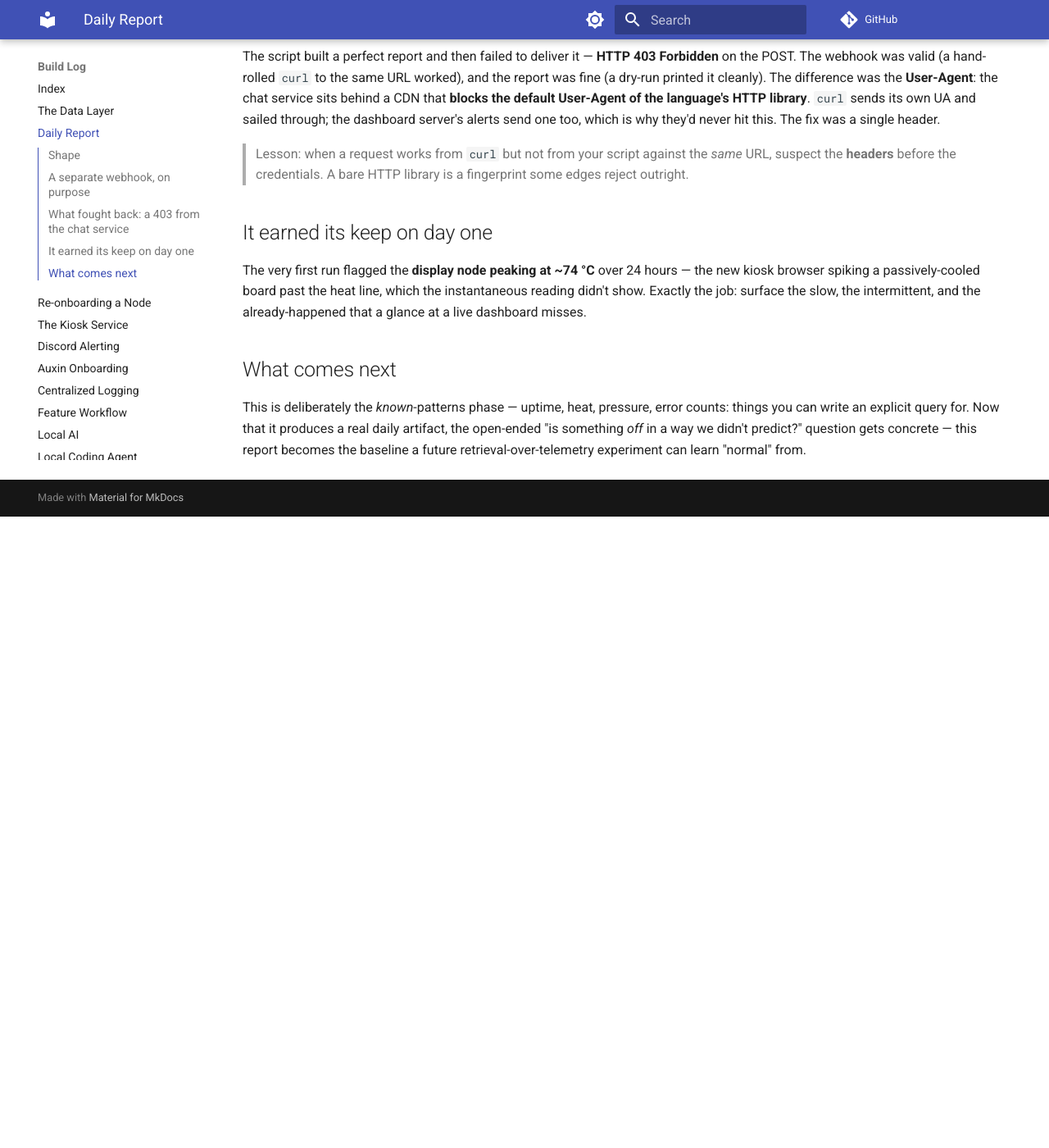
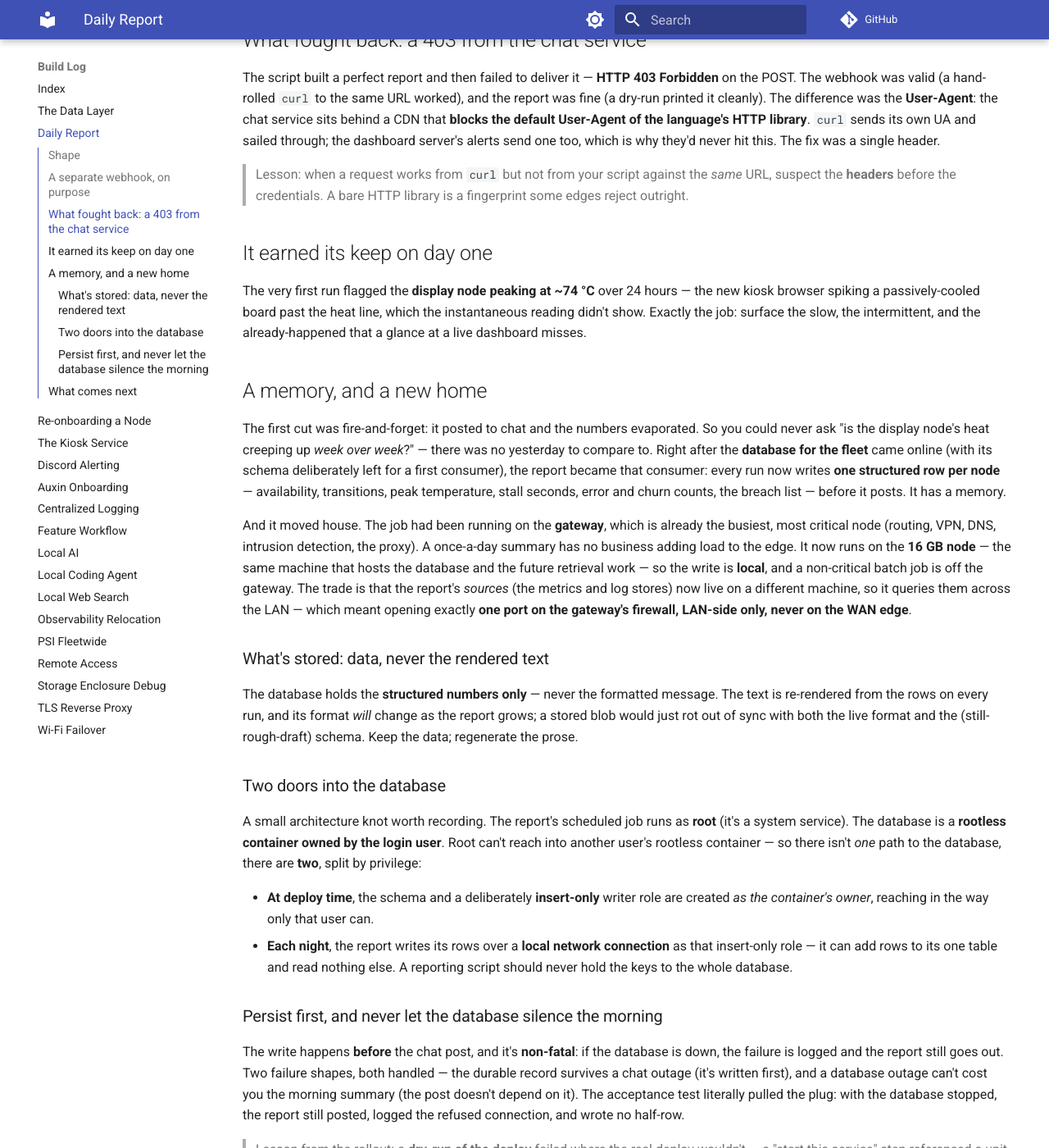
Before and after one commit to Caleb-Wrobel/fangs-doc, an MkDocs documentation site: the page built from docs/log/2026-06-daily-report.md, in a window 1280 px wide and 1400 px high, scrolled down 774 px. Shown: the whole window at 82% size. Built offline with MkDocs 1.6.1 and Material for MkDocs 9.7.7, drawn with Linux system fonts in a browser that asks for light colours; comment, search, counter and statistics services are not loaded; before the commit the page ends 1404 px from its top, so only the background shows below that; some of the changed text lies outside the part shown.

Commit message:
the report finds home / each dawn it writes down the truth / before it speaks it
log: daily report gains a memory and moves to the AI node

The daily report became the data layer's first consumer: it relocated off the
gateway onto the node hosting the database and now persists one structured row
per node each run (numbers only, never the rendered text) before it posts.
Documents the two-writer privilege split (root job vs. rootless container),
persist-first/non-fatal delivery, the single LAN-only firewall port for
cross-node queries, and the check-mode dry-run lesson. Closes the data-layer
entry's "empty room" thread now that a real consumer shaped the first table.

```diff
--- a/docs/log/2026-06-daily-report.md
+++ b/docs/log/2026-06-daily-report.md
@@ -16,7 +16,8 @@ standard-library script that:
 - formats a terse digest and posts it to a **chat-channel webhook**.
 
 No new dependencies, no new database, no new delivery channel — it reads what's already
-collected and writes one message a day.
+collected and writes one message a day. *(That was the first cut. It has since moved house and
+grown a memory — see "A memory, and a new home" below.)*
 
 ## A separate webhook, on purpose
 
@@ -46,10 +47,60 @@ kiosk browser spiking a passively-cooled board past the heat line, which the ins
 reading didn't show. Exactly the job: surface the slow, the intermittent, and the
 already-happened that a glance at a live dashboard misses.
 
+## A memory, and a new home
+
+The first cut was fire-and-forget: it posted to chat and the numbers evaporated. So you could
+never ask "is the display node's heat creeping up *week over week*?" — there was no yesterday to
+compare to. Right after the **database for the fleet** came online (with its schema deliberately
+left for a first consumer), the report became that consumer: every run now writes **one structured
+row per node** — availability, transitions, peak temperature, stall seconds, error and churn counts,
+the breach list — before it posts. It has a memory.
+
+And it moved house. The job had been running on the **gateway**, which is already the busiest, most
+critical node (routing, VPN, DNS, intrusion detection, the proxy). A once-a-day summary has no
+business adding load to the edge. It now runs on the **16 GB node** — the same machine that hosts
+the database and the future retrieval work — so the write is **local**, and a non-critical batch job
+is off the gateway. The trade is that the report's *sources* (the metrics and log stores) now live on
+a different machine, so it queries them across the LAN — which meant opening exactly **one port on
+the gateway's firewall, LAN-side only, never on the WAN edge**.
+
+### What's stored: data, never the rendered text
+
+The database holds the **structured numbers only** — never the formatted message. The text is
+re-rendered from the rows on every run, and its format *will* change as the report grows; a stored
+blob would just rot out of sync with both the live format and the (still-rough-draft) schema. Keep
+the data; regenerate the prose.
+
+### Two doors into the database
+
+A small architecture knot worth recording. The report's scheduled job runs as **root** (it's a
+system service). The database is a **rootless container owned by the login user**. Root can't reach
+into another user's rootless container — so there isn't *one* path to the database, there are **two**,
+split by privilege:
+
+- **At deploy time**, the schema and a deliberately **insert-only** writer role are created *as the
+  container's owner*, reaching in the way only that user can.
+- **Each night**, the report writes its rows over a **local network connection** as that insert-only
+  role — it can add rows to its one table and read nothing else. A reporting script should never hold
+  the keys to the whole database.
+
+### Persist first, and never let the database silence the morning
+
+The write happens **before** the chat post, and it's **non-fatal**: if the database is down, the
+failure is logged and the report still goes out. Two failure shapes, both handled — the durable
+record survives a chat outage (it's written first), and a database outage can't cost you the morning
+summary (the post doesn't depend on it). The acceptance test literally pulled the plug: with the
+database stopped, the report still posted, logged the refused connection, and wrote no half-row.
+
+> Lesson from the rollout: a **dry-run of the deploy** failed where the real deploy wouldn't —
+> a "start this service" step referenced a unit that a *simulated* run never actually writes to disk,
+> so it errored looking for something that only exists after a real apply. The fix was to skip that
+> one step in dry-run mode. When a check-run fails on a resource an earlier check-only step didn't
+> truly create, suspect the simulation, not the change.
+
 ## What comes next
 
-This is deliberately the *known*-patterns phase — uptime, heat, pressure, error counts:
-things you can write an explicit query for. Now that it produces a real daily artifact, the
-open-ended "is something *off* in a way we didn't predict?" question gets concrete — this
-report becomes the baseline a future retrieval-over-telemetry experiment can learn "normal"
-from.
+The known-patterns phase is now also a *recorded* one — uptime, heat, pressure, error counts, written
+down every day. That turns the open-ended "is something *off* in a way we didn't predict?" question
+concrete: there's finally a growing baseline of "normal" sitting in a query layer, right next to the
+embedding model, for a retrieval-over-telemetry experiment to learn from.
```
Also changed, not shown: docs/log/2026-06-postgres-data-layer.md (+14 -3 lines).
